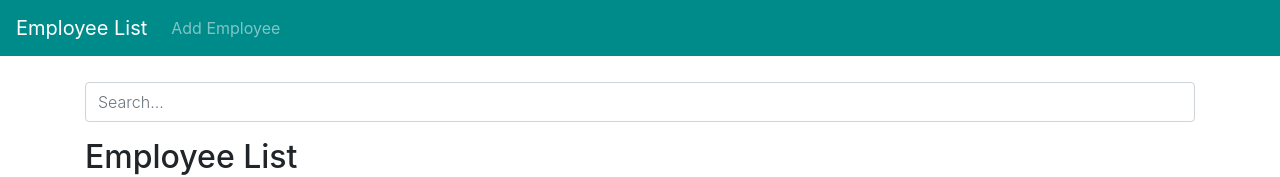
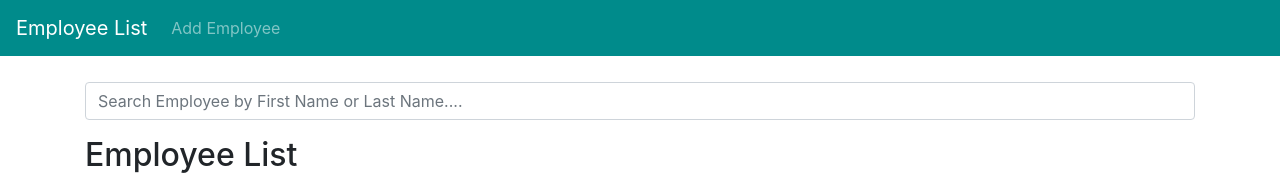
Before and after one commit to krishna-saparia/Employee-List-Frontend, an Angular app: page /employees in a window 1280 px wide. Shown: the top 177 px of the page. Built offline with nearby package versions, Linux system fonts and the light colour scheme; no server answers.

Commit message:
Add minor changes.

```diff
--- a/src/app/employee-list/employee-list.component.css
+++ b/src/app/employee-list/employee-list.component.css
@@ -20,7 +20,7 @@
 }
 
 #form-buscar >.form-group >.input-group > .form-control:focus {
-  border-color: #33A444;
+  border-color: darkcyan;
   outline: 0;
   -webkit-box-shadow: inset 0 1px 1px rgba(0,0,0,.075), 0 0 1px rgba(0, 109, 0, 0.8);
   box-shadow: inset 0 1px 1px rgba(0,0,0,.075), 0 0 1px rgba(0, 109, 0, 0.8);
--- a/src/app/employee-list/employee-list.component.html
+++ b/src/app/employee-list/employee-list.component.html
@@ -1,7 +1,7 @@
 <form role="form" id="form-buscar">
   <div class="form-group">
-    <div class="input-group">
-      <input id="1" class="form-control" type="text" name="search" placeholder="Search..." [(ngModel)]="searchValue" required/>
+    <div class="md-form active-darkcyan active-cyan-2 mb-3">
+      <input id="1" class="form-control" type="text" name="search" placeholder="Search Employee by First Name or Last Name...." [(ngModel)]="searchValue" required/>
     </div>
   </div>
 </form>
```
